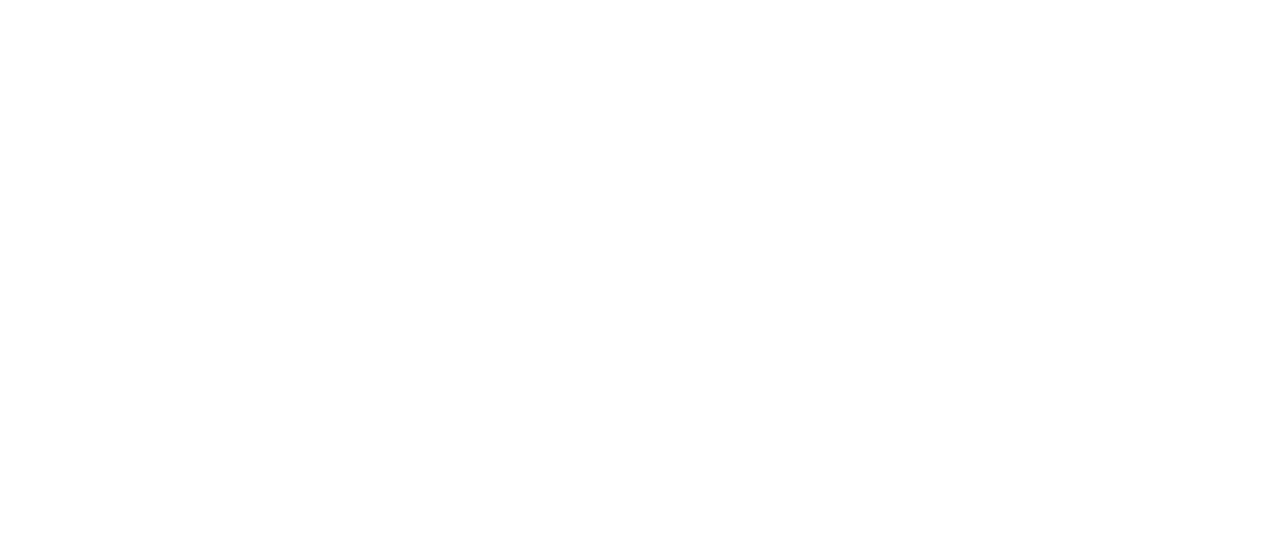
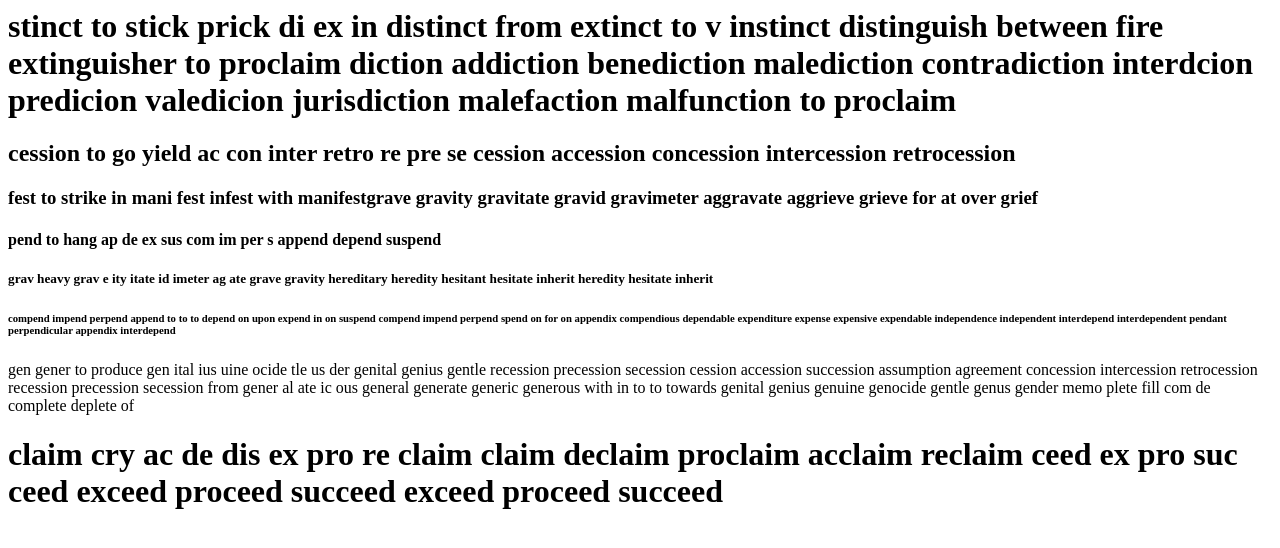
Before and after one commit to pann710/20210822, a plain HTML site: page index.html in a window 1280 px wide. Drawn offline with Linux system fonts and the light colour scheme.

Commit message:
Update index.html

```diff
--- a/index.html
+++ b/index.html
@@ -3,16 +3,16 @@
 <html>
 <head><title>20210822</title></head>
 <body>
-<h1></h1>
-<h2></h2>
-<h3></h3>
-<h4></h4>
-<h5></h5>
-<h6></h6>
-<h7></h7>
-<h8></h8>
-<h9></h9>
-<h1></h1>
+<h1>stinct to stick prick di ex in distinct from extinct to v instinct distinguish between fire extinguisher to proclaim diction addiction benediction malediction contradiction interdcion predicion valedicion jurisdiction malefaction malfunction to proclaim</h1>
+<h2>cession to go yield ac con inter retro re pre se cession accession concession intercession retrocession </h2>
+<h3>fest to strike in mani fest infest with manifestgrave gravity gravitate gravid gravimeter aggravate aggrieve grieve for at over grief</h3>
+<h4>pend to hang ap de ex sus com im per s append depend suspend</h4>
+<h5>grav heavy grav e ity itate id imeter ag ate grave gravity hereditary heredity hesitant hesitate inherit heredity hesitate inherit</h5>
+<h6>compend  impend perpend append to to to depend on upon expend in on  suspend compend impend perpend spend on for on appendix compendious dependable expenditure expense expensive expendable independence independent interdepend interdependent pendant perpendicular appendix interdepend</h6>
+<h7>gen gener to produce gen ital ius uine ocide tle us der genital genius gentle recession precession secession cession accession succession assumption agreement concession intercession retrocession recession precession secession from </h7>
+<h8>gener al ate ic ous  general generate generic generous with in to to towards genital genius genuine genocide gentle genus gender </h8>
+<h9>memo plete fill com de complete deplete of</h9>
+<h1>claim cry ac de dis ex pro re claim claim declaim proclaim acclaim reclaim ceed ex pro suc ceed exceed proceed succeed  exceed proceed succeed </h1>
 
 
 </body>
```
